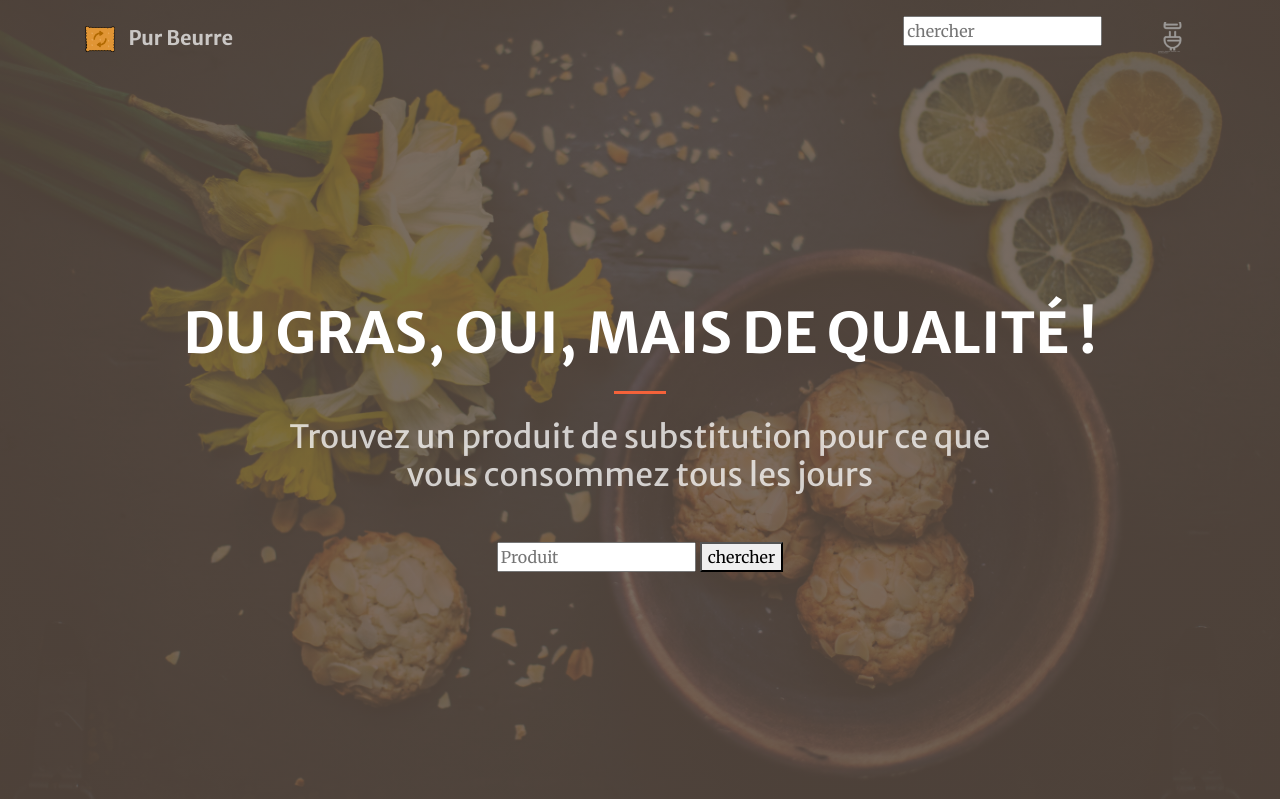
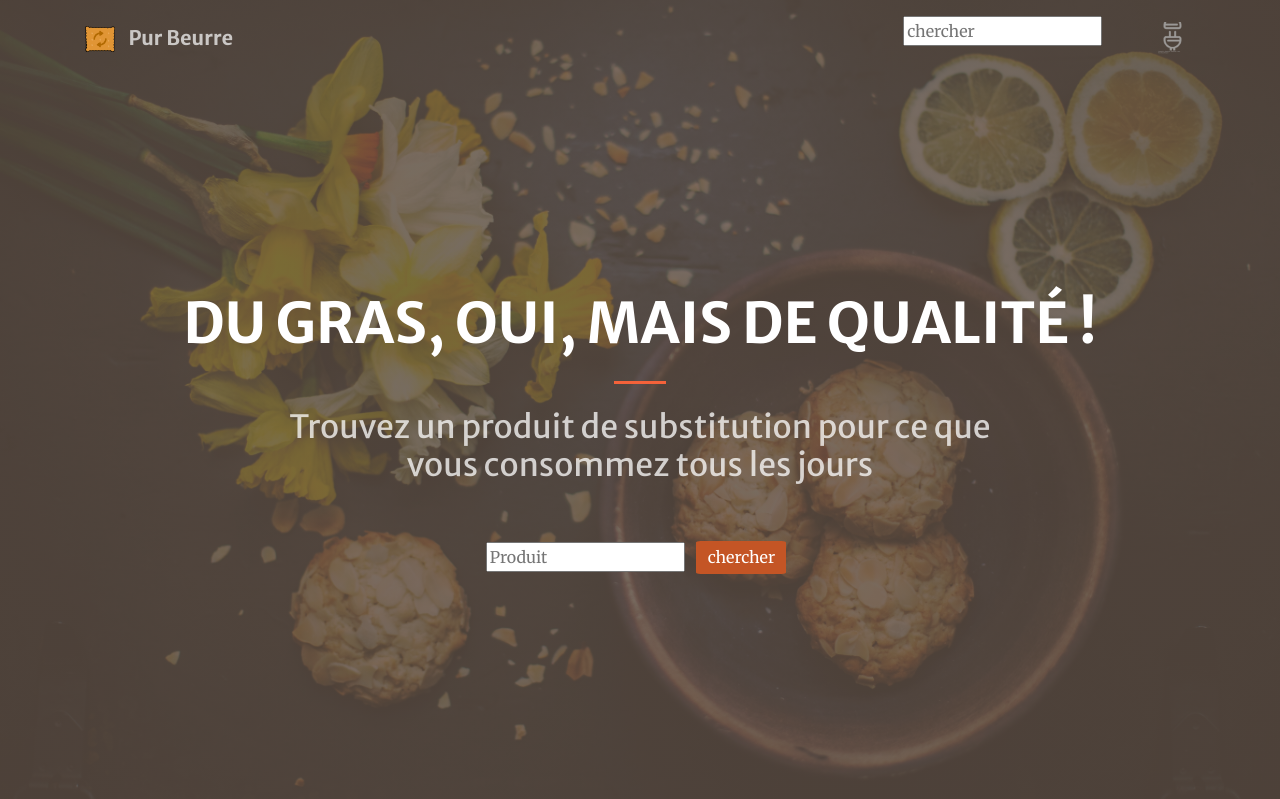
Before and after one commit to GregDupl/PurbeurreWebsite, a Django app: page / in a window 1280 px wide. Shown: the top 799 px of the page. Run offline with Django 3.2, Linux system fonts and the light colour scheme; some libraries are stand-ins or nearby versions.

Commit message:
Fix forgetting css style for form button

```diff
--- a/homepage/static/homepage/css/style.css
+++ b/homepage/static/homepage/css/style.css
@@ -28,6 +28,18 @@
   background-size: cover;
   padding-top: 7em;
   padding-bottom: 3em;
+}
+
+form button{
+  background-color: #c45525;
+  border: none;
+  color: white;
+  padding: 0.3em 0.7em;
+  text-align: center;
+  text-decoration: none;
+  font-size: 1em;
+  margin : 0.5em;
+  border-radius: 5%;
 }
 
 .section{
```
